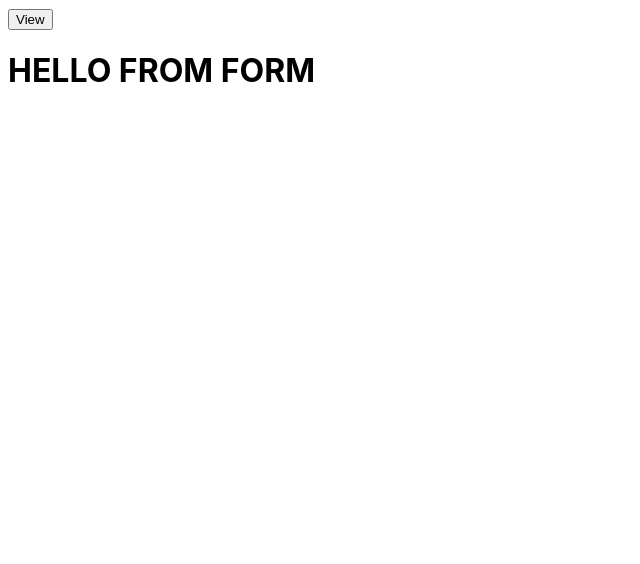
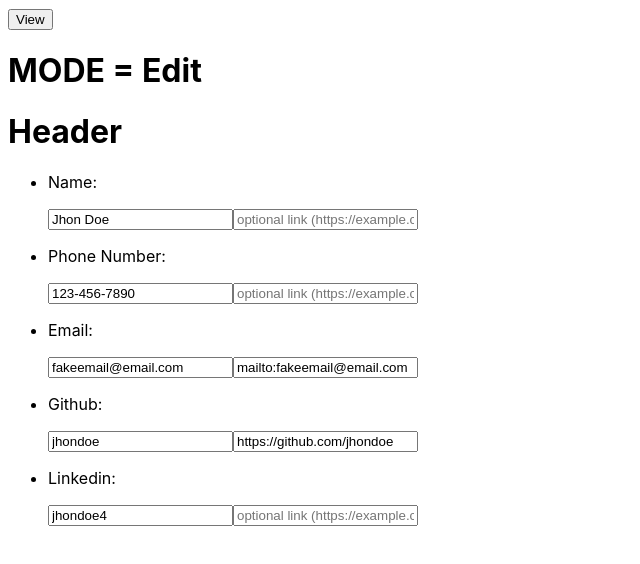
Before and after one commit to DrearyDev/cv-creator-react, a React app: page / in a window 1280 px wide. Both pictures are taken after a click on the button "Edit". Shown: the top 564 px of the page, without its empty margins (0-640 px from the left). Built offline with nearby package versions, Linux system fonts and the light colour scheme; the HTML template or start-up script is replaced by a standard one.

Commit message:
Import and Render Header component
header.jsx is passed viewmode and returns different jsx depending
on the value of viewmode. When editing values in edit mode, a useState
hook is used to keep track of the header values when changing between
view and edit mode.

```diff
--- a/src/components/form.jsx
+++ b/src/components/form.jsx
@@ -1,3 +1,4 @@
+import Header from './header.jsx'
 
 function Form({
     headerInputs,
@@ -5,12 +6,24 @@ function Form({
     education,
     workExp,
     skills,
-    certs
+    certs,
+    viewMode
 }) {
 
     return (
         <>
-            <h1>HELLO FROM FORM</h1>
+            <h1>MODE = {viewMode ? "View" : "Edit"}</h1>
+
+            {Object.keys(headerInputs).length > 0 ?
+                <div className="header">
+                    <h1>Header</h1>
+                    <Header
+                        headerInputs = {headerInputs}
+
+                        viewMode = {viewMode}
+                    />
+                </div> : ""
+            }
         </>
     );
 };
--- /dev/null
+++ b/src/components/header.jsx
@@ -0,0 +1,190 @@
+import {useState} from 'react'
+
+function Header({headerInputs, viewMode}) {
+    const [headerInputsValue, setHeaderInputsValue] = useState(headerInputs);
+
+    return(
+        viewMode ?
+            //create a function to convert links without 'https://' to still work
+            <ul>
+                {headerInputsValue.name[0] ? //only render if value given
+                <li>
+                    <a href={headerInputsValue.name[1]}>
+                        {headerInputsValue.name[0]}
+                    </a>
+                </li> : ""}
+
+                {headerInputsValue.phoneNum[0] ?
+                <li>
+                    <a href={headerInputsValue.phoneNum[1]}>
+                        {headerInputsValue.phoneNum[0]}
+                    </a>
+                </li> : "" }
+
+                {headerInputsValue.email[0] ?
+                <li>
+                    <a href={headerInputsValue.email[1]}>
+                        {headerInputsValue.email[0]}
+                    </a>
+                </li> : ""}
+
+                {headerInputsValue.github[0] ?
+                <li>
+                    <a href={headerInputsValue.github[1]}>
+                        {headerInputsValue.github[0]}
+                    </a>
+                </li> : ""}
+
+                {headerInputsValue.linkedin[0] ?
+                <li>
+                    <a href={headerInputsValue.linkedin[1]}>
+                        {headerInputsValue.linkedin[0]}
+                    </a>
+                </li> : ""}
+            </ul>
+        :
+            <ul>
+                <li>
+                    <p>Name: </p>
+                    <input
+                        id="name"
+                        placeholder="name"
+                        defaultValue={headerInputsValue.name[0]}
+
+                        onChange={e => {
+                            let tmp;
+                            tmp = structuredClone(headerInputsValue);
+                            tmp.name[0] = e.target.value;
+                            setHeaderInputsValue(tmp);
+                        }}
+                    />
+                    <input
+                        id="name-link"
+                        placeholder="optional link (https://example.com)"
+                        defaultValue={headerInputsValue.name[1]}
+
+                        onChange={e => {
+                            let tmp;
+                            tmp = structuredClone(headerInputsValue);
+                            tmp.name[1] = e.target.value;
+                            setHeaderInputsValue(tmp);
+                        }}
+                    />
+                </li>
+
+                <li>
+                    <p>Phone Number: </p>
+                    <input
+                        id="phonenumber"
+                        placeholder="phonenumber"
+                        defaultValue={headerInputsValue.phoneNum[0]}
+
+                        onChange={e => {
+                            let tmp;
+                            tmp = structuredClone(headerInputsValue);
+                            tmp.phoneNum[0] = e.target.value;
+                            setHeaderInputsValue(tmp);
+                        }}
+                    />
+                    <input
+                        id="phonenumber-link"
+                        placeholder="optional link (https://example.com)"
+                        defaultValue={headerInputsValue.phoneNum[1]}
+
+                        onChange={e => {
+                            let tmp;
+                            tmp = structuredClone(headerInputsValue);
+                            tmp.phoneNum[1] = e.target.value;
+                            setHeaderInputsValue(tmp);
+                        }}
+                    />
+                </li>
+
+                <li>
+                    <p>Email: </p>
+                    <input
+                        id="email"
+                        placeholder="email"
+                        defaultValue={headerInputsValue.email[0]}
+
+                        onChange={e => {
+                            let tmp;
+                            tmp = structuredClone(headerInputsValue);
+                            tmp.email[0] = e.target.value;
+                            setHeaderInputsValue(tmp);
+                        }}
+                    />
+                    <input
+                        id="email-link"
+                        placeholder="optional link (https://example.com)"
+                        defaultValue={headerInputsValue.email[1]}
+
+                        onChange={e => {
+                            let tmp;
+                            tmp = structuredClone(headerInputsValue);
+                            tmp.email[1] = e.target.value;
+                            setHeaderInputsValue(tmp);
+                        }}
+                    />
+                </li>
+
+                <li>
+                    <p>Github: </p>
+                    <input
+                        id="github"
+                        placeholder="github"
+                        defaultValue={headerInputsValue.github[0]}
+
+                        onChange={e => {
+                            let tmp;
+                            tmp = structuredClone(headerInputsValue);
+                            tmp.github[0] = e.target.value;
+                            setHeaderInputsValue(tmp);
+                        }}
+                    />
+                    <input
+                        id="github-link"
+                        placeholder="optional link (https://example.com)"
+                        defaultValue={headerInputsValue.github[1]}
+
+                        onChange={e => {
+                            let tmp;
+                            tmp = structuredClone(headerInputsValue);
+                            tmp.github[1] = e.target.value;
+                            setHeaderInputsValue(tmp);
+                        }}
+                    />
+                </li>
+
+                <li>
+                    <p>Linkedin: </p>
+                    <input
+                        id="linkedin"
+                        placeholder="linkedin"
+                        defaultValue={headerInputsValue.linkedin[0]}
+
+                        onChange={e => {
+                            let tmp;
+                            tmp = structuredClone(headerInputsValue);
+                            tmp.linkedin[0] = e.target.value;
+                            setHeaderInputsValue(tmp);
+                        }}
+                    />
+                    <input
+                        id="linkedin-link"
+                        placeholder="optional link (https://example.com)"
+                        defaultValue={headerInputsValue.linkedin[1]}
+
+                        onChange={e => {
+                            let tmp;
+                            tmp = structuredClone(headerInputsValue);
+                            tmp.linkedin[1] = e.target.value;
+                            setHeaderInputsValue(tmp);
+                        }}
+                    />
+                </li>
+            </ul>
+    );
+};
+
+export default Header
```
